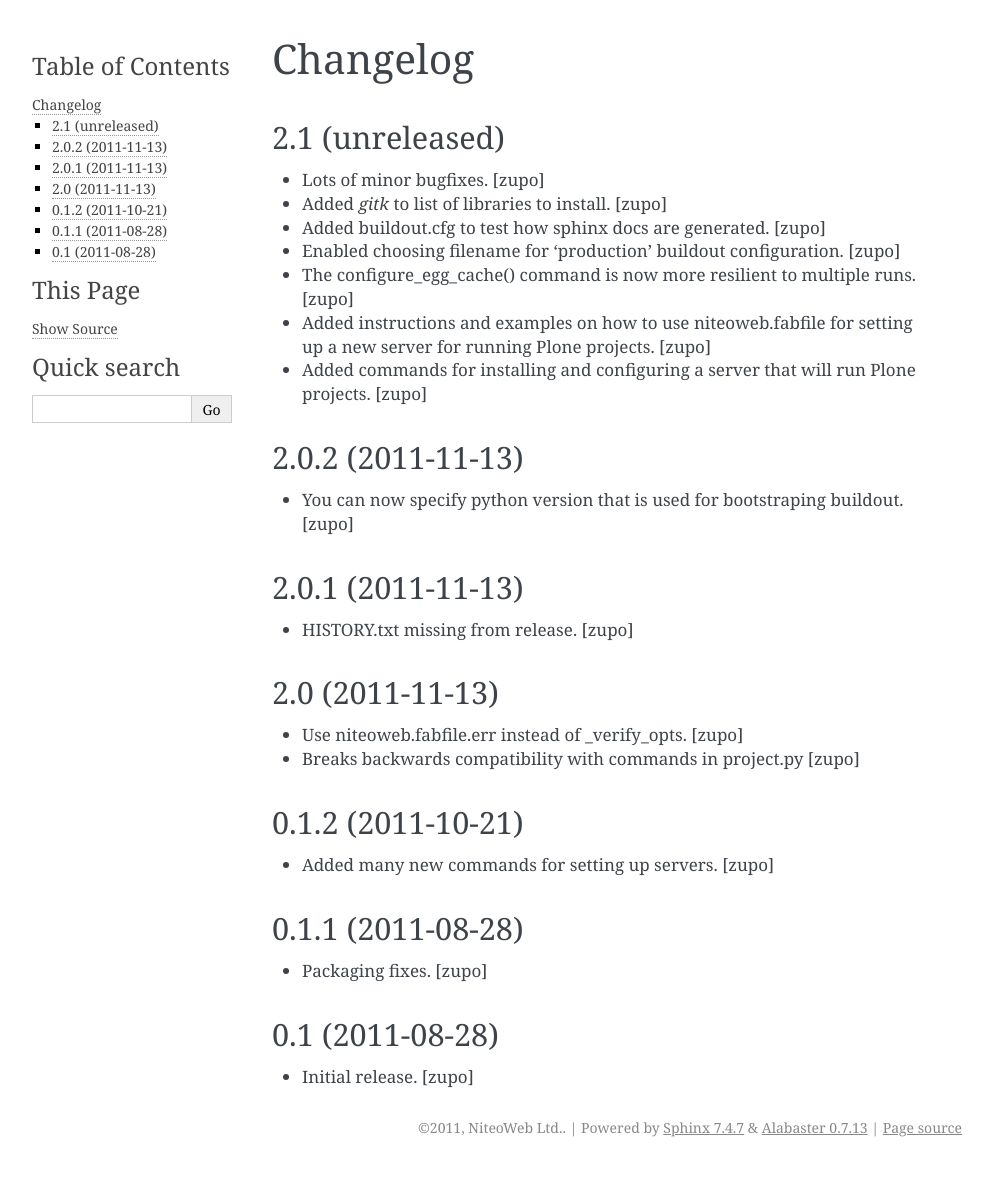
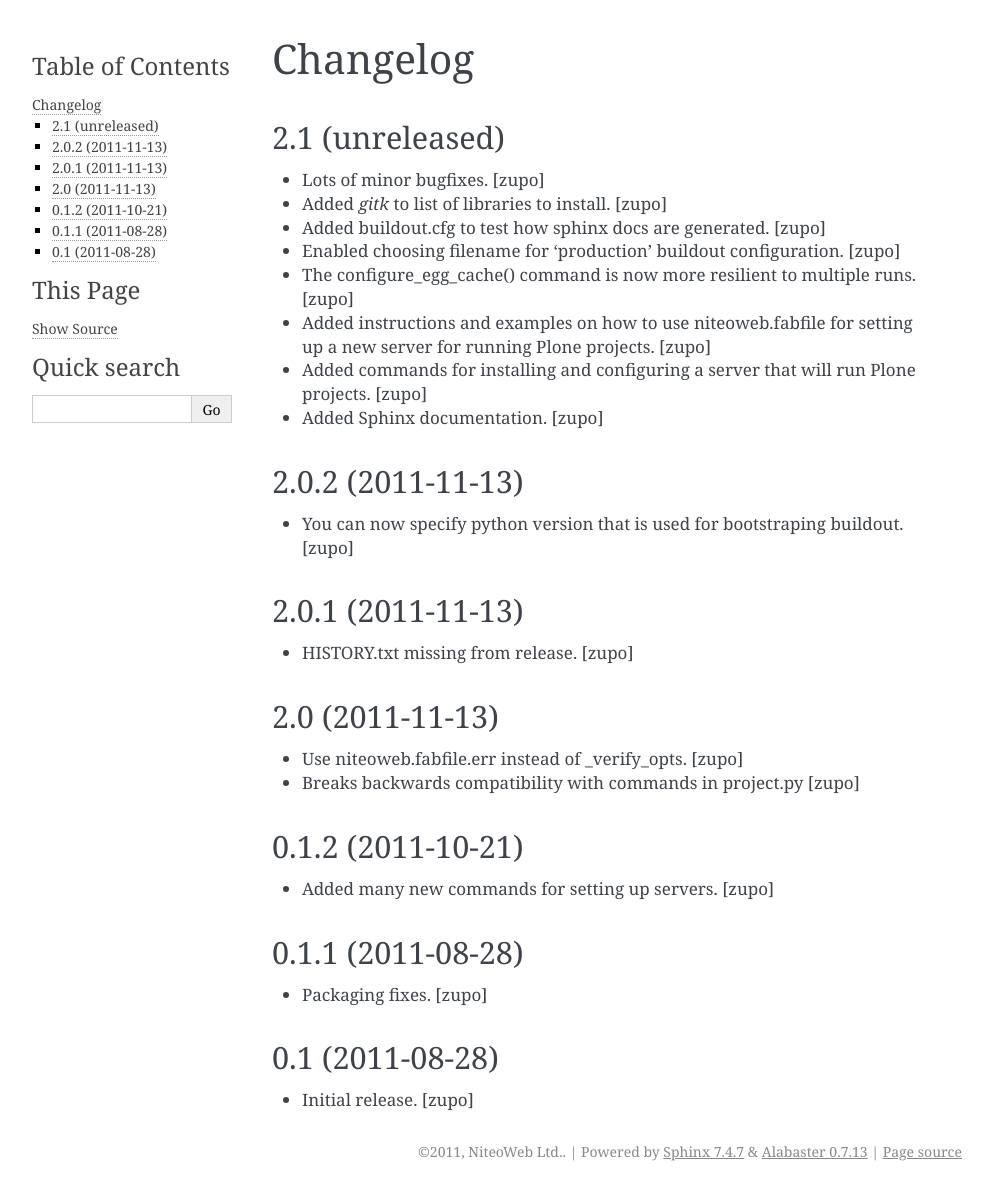
Before and after one commit to teamniteo/niteoweb.fabfile, a Sphinx documentation site: the page built from docs/HISTORY.rst, in a window 1280 px wide. Shown: the whole page, without its empty margins (148-1141 px from the left). Built offline with Sphinx 7.4.7, drawn with Linux system fonts in a browser that asks for light colours; before the commit the page ends 1167 px from its top, so only the background shows below that.

Commit message:
missing HISTORY entry + README whitespace

```diff
--- a/docs/HISTORY.rst
+++ b/docs/HISTORY.rst
@@ -27,6 +27,8 @@ Changelog
   projects.
   [zupo]
 
+- Added Sphinx documentation.
+  [zupo]
 
 2.0.2 (2011-11-13)
 ------------------
```
Also changed, not shown: docs/README.rst (line endings or trailing spaces).
